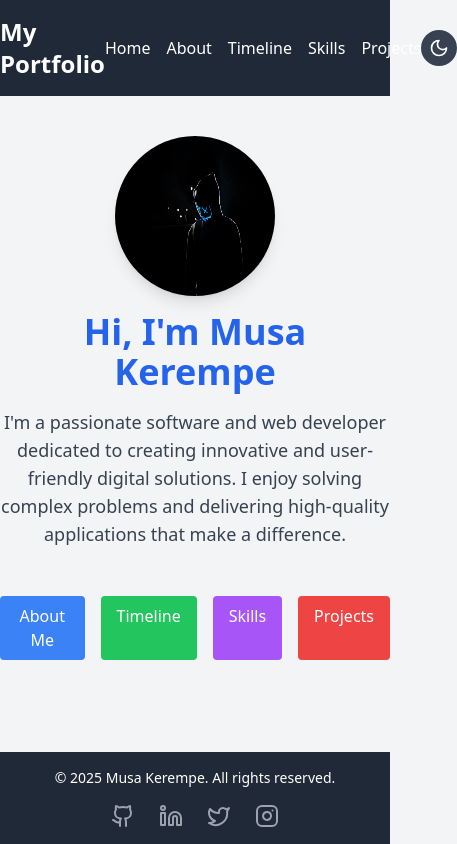
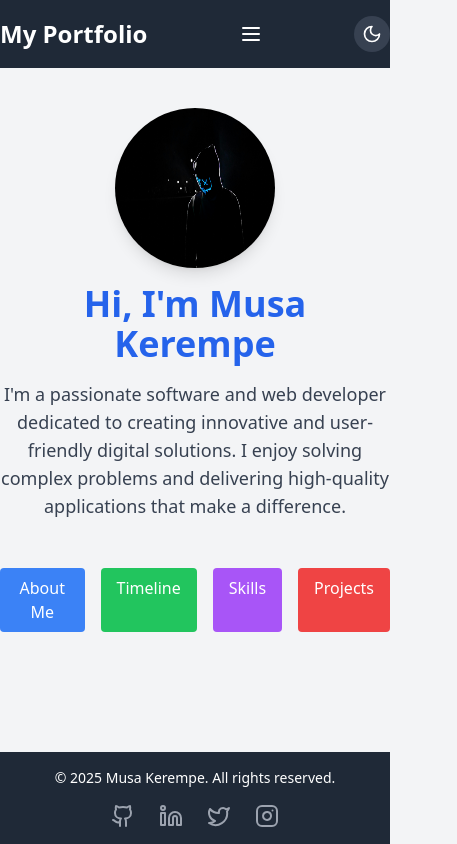
Before and after one commit to MosesKerempe/portfolio-website, a React (Create React App) app: page / in a window 390 px wide. Shown: the whole page, 457 px wide, since content can reach past the window. Built offline with nearby package versions, Linux system fonts and the light colour scheme.

Commit message:
updatere Header

```diff
--- a/src/components/Header.tsx
+++ b/src/components/Header.tsx
@@ -4,6 +4,7 @@ import { Moon, Sun } from 'lucide-react'; // Import icons from lucide-react
 
 const Header: React.FC = () => {
   const [isDarkMode, setIsDarkMode] = useState(false);
+  const [isMenuOpen, setIsMenuOpen] = useState(false); // State for mobile menu
 
   // Sync theme with localStorage
   useEffect(() => {
@@ -25,30 +26,93 @@ const Header: React.FC = () => {
     setIsDarkMode(!isDarkMode);
   };
 
+  const toggleMenu = () => {
+    setIsMenuOpen(!isMenuOpen);
+  };
+
   return (
     <header className="bg-gray-800 dark:bg-gray-900 text-white dark:text-gray-300 py-4">
       <nav className="container mx-auto flex justify-between items-center">
-        {/* Link to Home */}
+        {/* Logo */}
         <Link to="/" className="text-2xl font-bold hover:text-gray-400">
           My Portfolio
         </Link>
-        <ul className="flex space-x-4">
-          <li>
-            <Link to="/" className="hover:text-gray-400">Home</Link>
+
+        {/* Hamburger Menu Button (Visible on Mobile) */}
+        <button
+          onClick={toggleMenu}
+          className="lg:hidden text-white hover:text-gray-400 focus:outline-none"
+        >
+          <svg
+            className="w-6 h-6"
+            fill="none"
+            stroke="currentColor"
+            viewBox="0 0 24 24"
+            xmlns="http://www.w3.org/2000/svg"
+          >
+            <path
+              strokeLinecap="round"
+              strokeLinejoin="round"
+              strokeWidth="2"
+              d="M4 6h16M4 12h16M4 18h16"
+            ></path>
+          </svg>
+        </button>
+
+        {/* Navigation Links */}
+        <ul
+          className={`${
+            isMenuOpen ? 'block' : 'hidden'
+          } lg:flex lg:space-x-4 lg:items-center absolute lg:static top-16 left-0 w-full lg:w-auto bg-gray-800 lg:bg-transparent z-10`}
+        >
+          <li className="border-b border-gray-700 lg:border-none">
+            <Link
+              to="/"
+              className="block px-4 py-2 lg:p-0 hover:text-gray-400"
+              onClick={() => setIsMenuOpen(false)}
+            >
+              Home
+            </Link>
           </li>
-          <li>
-            <Link to="/about" className="hover:text-gray-400">About</Link>
+          <li className="border-b border-gray-700 lg:border-none">
+            <Link
+              to="/about"
+              className="block px-4 py-2 lg:p-0 hover:text-gray-400"
+              onClick={() => setIsMenuOpen(false)}
+            >
+              About
+            </Link>
           </li>
-          <li>
-            <Link to="/timeline" className="hover:text-gray-400">Timeline</Link>
+          <li className="border-b border-gray-700 lg:border-none">
+            <Link
+              to="/timeline"
+              className="block px-4 py-2 lg:p-0 hover:text-gray-400"
+              onClick={() => setIsMenuOpen(false)}
+            >
+              Timeline
+            </Link>
           </li>
-          <li>
-            <Link to="/skills" className="hover:text-gray-400">Skills</Link>
+          <li className="border-b border-gray-700 lg:border-none">
+            <Link
+              to="/skills"
+              className="block px-4 py-2 lg:p-0 hover:text-gray-400"
+              onClick={() => setIsMenuOpen(false)}
+            >
+              Skills
+            </Link>
           </li>
-          <li>
-            <Link to="/projects" className="hover:text-gray-400">Projects</Link>
+          <li className="border-b border-gray-700 lg:border-none">
+            <Link
+              to="/projects"
+              className="block px-4 py-2 lg:p-0 hover:text-gray-400"
+              onClick={() => setIsMenuOpen(false)}
+            >
+              Projects
+            </Link>
           </li>
         </ul>
+
+        {/* Dark Mode Toggle */}
         <button
           onClick={toggleTheme}
           className="bg-gray-700 dark:bg-gray-600 text-white p-2 rounded-full hover:bg-gray-600 dark:hover:bg-gray-500"
```
